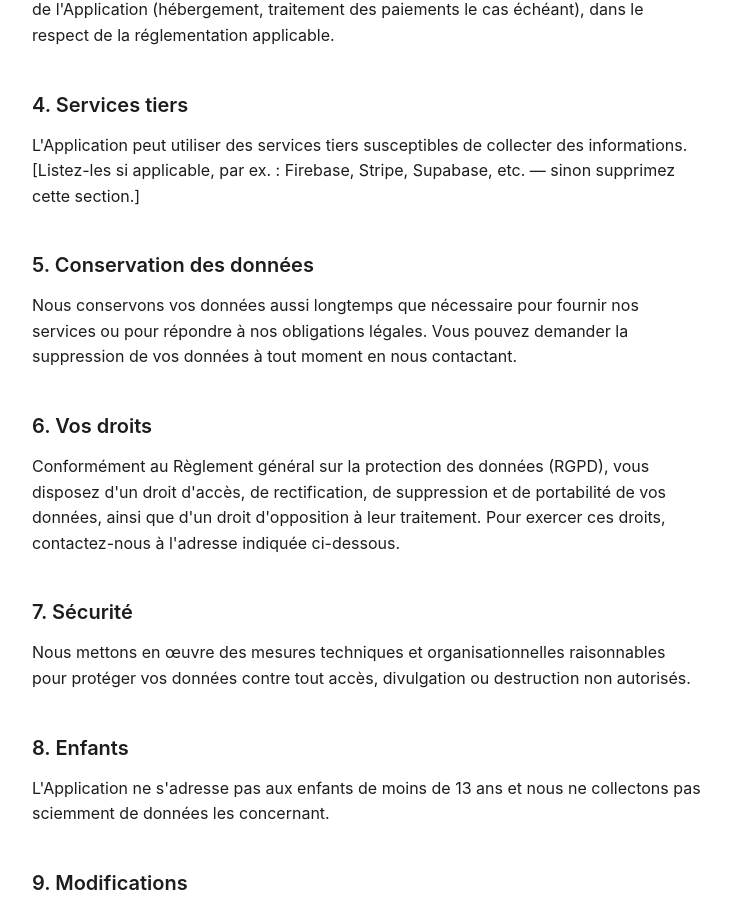
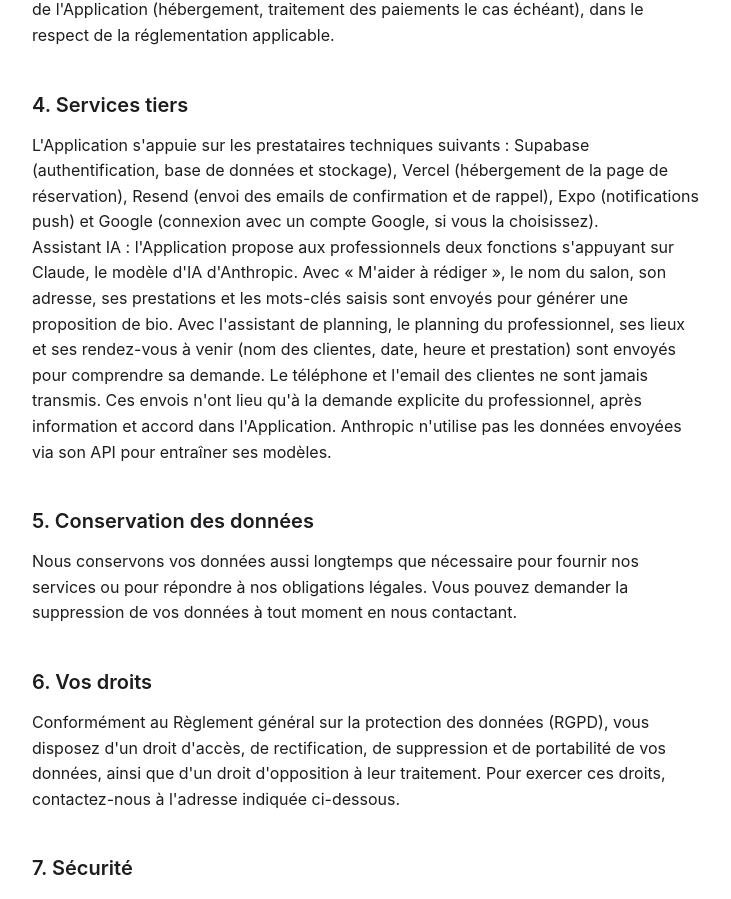
Before and after one commit to JeseRasolondraibe/bookme-client, a Next.js app: page /privacy in a window 1280 px wide. Shown: the part 890-1789 px from the top of the page, without its empty margins (272-1003 px from the left). Built offline with nearby package versions, Linux system fonts and the light colour scheme.

Commit message:
Confidentialité : prestataires techniques et assistant IA

```diff
--- a/app/privacy/en/page.tsx
+++ b/app/privacy/en/page.tsx
@@ -67,8 +67,22 @@ export default function PrivacyPageEN() {
 
       <Section title="4. Third-party services">
         <p>
-          The App uses Supabase for authentication, storage, and data management,
-          in compliance with applicable regulations.
+          The App relies on the following technical providers: Supabase
+          (authentication, database and storage), Vercel (hosting of the booking
+          page), Resend (confirmation and reminder emails), Expo (push
+          notifications) and Google (Sign in with Google, if you choose it).
+        </p>
+        <p>
+          AI assistant: the App offers professionals two features powered by
+          Claude, Anthropic&apos;s AI model. With &ldquo;Help me write&rdquo;,
+          the business name, address, services and the keywords entered are sent
+          to generate a suggested bio. With the scheduling assistant, the
+          professional&apos;s schedule, locations and upcoming appointments
+          (client name, date, time and service) are sent to understand their
+          request. Clients&apos; phone numbers and email addresses are never
+          sent. This only happens when the professional explicitly requests it,
+          after being informed and agreeing in the App. Anthropic does not use
+          data sent through its API to train its models.
         </p>
       </Section>
 
--- a/app/privacy/page.tsx
+++ b/app/privacy/page.tsx
@@ -70,9 +70,25 @@ export default function PrivacyPage() {
 
       <Section title="4. Services tiers">
         <p>
-          L&apos;Application peut utiliser des services tiers susceptibles de
-          collecter des informations. [Listez-les si applicable, par ex. :
-          Firebase, Stripe, Supabase, etc. — sinon supprimez cette section.]
+          L&apos;Application s&apos;appuie sur les prestataires techniques
+          suivants : Supabase (authentification, base de données et stockage),
+          Vercel (hébergement de la page de réservation), Resend (envoi des
+          emails de confirmation et de rappel), Expo (notifications push) et
+          Google (connexion avec un compte Google, si vous la choisissez).
+        </p>
+        <p>
+          Assistant IA : l&apos;Application propose aux professionnels deux
+          fonctions s&apos;appuyant sur Claude, le modèle d&apos;IA
+          d&apos;Anthropic. Avec « M&apos;aider à rédiger », le nom du salon,
+          son adresse, ses prestations et les mots-clés saisis sont envoyés pour
+          générer une proposition de bio. Avec l&apos;assistant de planning, le
+          planning du professionnel, ses lieux et ses rendez-vous à venir (nom
+          des clientes, date, heure et prestation) sont envoyés pour comprendre
+          sa demande. Le téléphone et l&apos;email des clientes ne sont jamais
+          transmis. Ces envois n&apos;ont lieu qu&apos;à la demande explicite du
+          professionnel, après information et accord dans l&apos;Application.
+          Anthropic n&apos;utilise pas les données envoyées via son API pour
+          entraîner ses modèles.
         </p>
       </Section>
 
```
